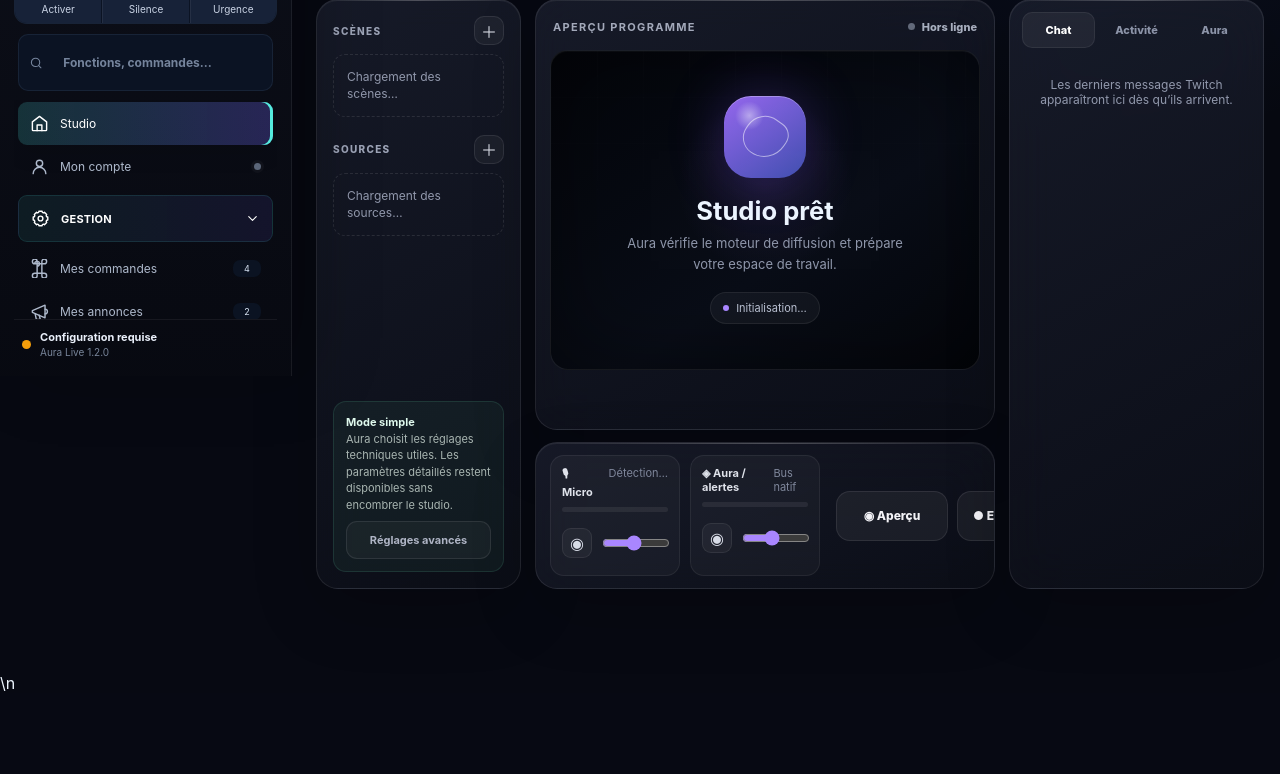
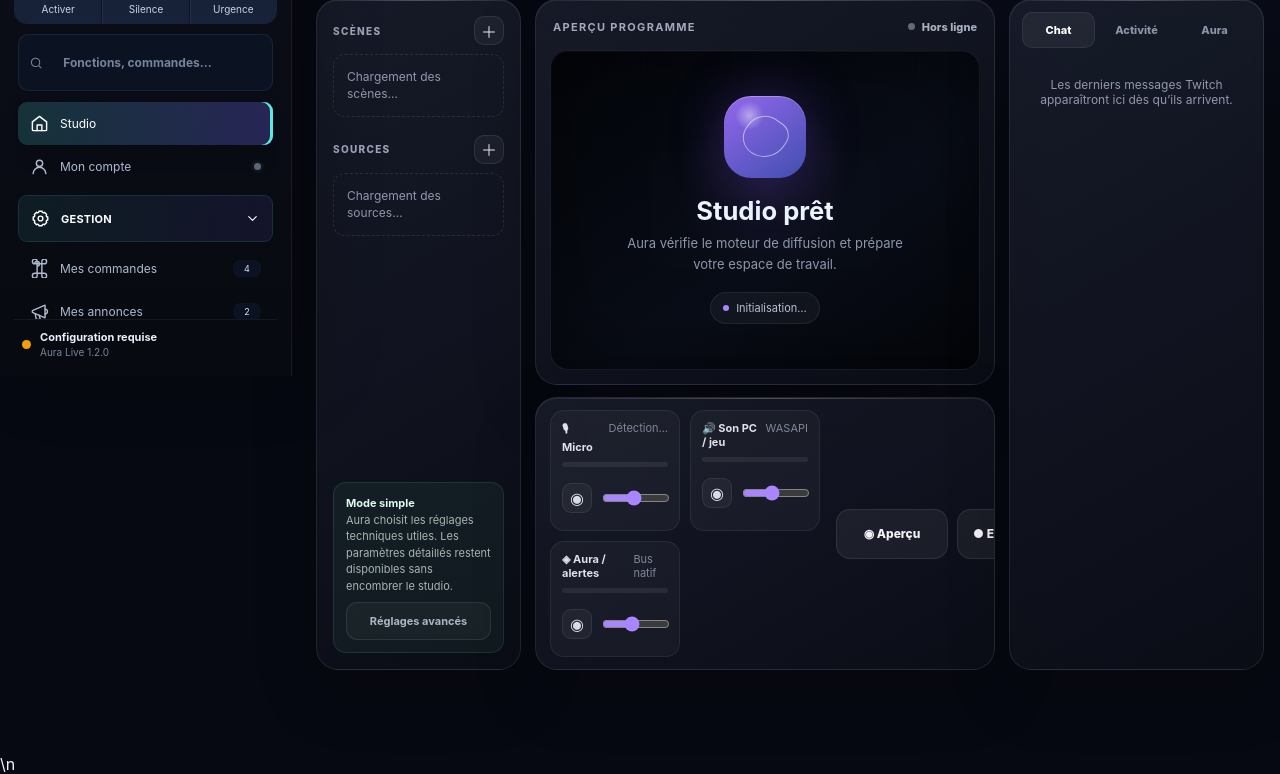
Before and after one commit to XDSawyerLoL/Auralive, a FastAPI app: page / in a window 1280 px wide. Shown: the part 424-1198 px from the top of the page. Before the commit the page ends 1115 px from the top, so only its background shows below. Run offline with FastAPI, Linux system fonts and the light colour scheme; data comes from the database, SQL or seed files in the repository; data that the repository does not hold is empty.

Commit message:
Aura Studio: add Windows system audio mixer channel

```diff
--- a/app/web/templates/index.html
+++ b/app/web/templates/index.html
@@ -213,6 +213,14 @@
                       <div class="audio-controls">
                         <button type="button" id="studio-mic-mute" class="audio-mute" title="Couper le micro">◉</button>
                         <input id="studio-mic-volume" type="range" min="0" max="200" value="82" aria-label="Volume micro">
+                      </div>
+                    </div>
+                    <div class="audio-mini">
+                      <div class="audio-mini-head"><b>🔊 Son PC / jeu</b><span id="studio-system-detail">WASAPI</span></div>
+                      <div class="audio-meter"><i id="studio-system-meter" style="width:0%"></i></div>
+                      <div class="audio-controls">
+                        <button type="button" id="studio-system-mute" class="audio-mute" title="Couper le son du PC et du jeu">◉</button>
+                        <input id="studio-system-volume" type="range" min="0" max="200" value="72" aria-label="Volume du PC et du jeu">
                       </div>
                     </div>
                     <div class="audio-mini">
```
